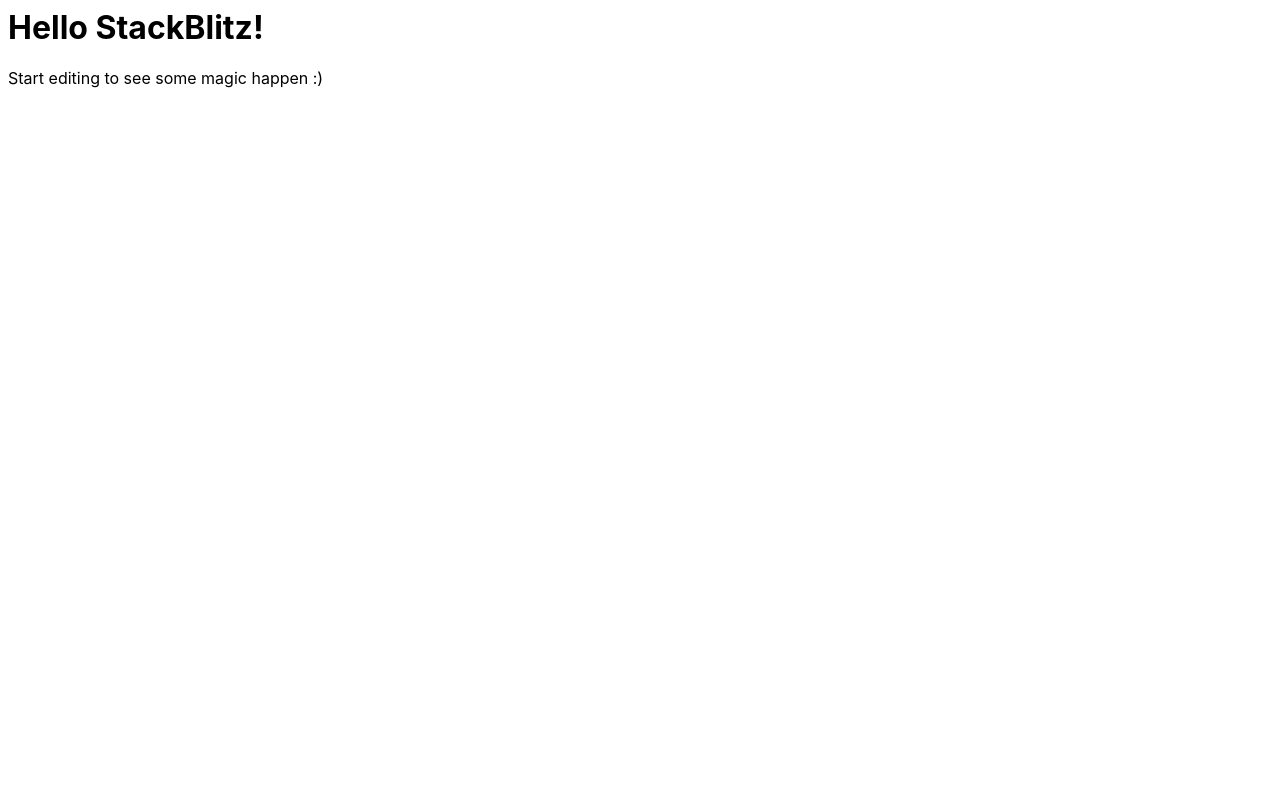
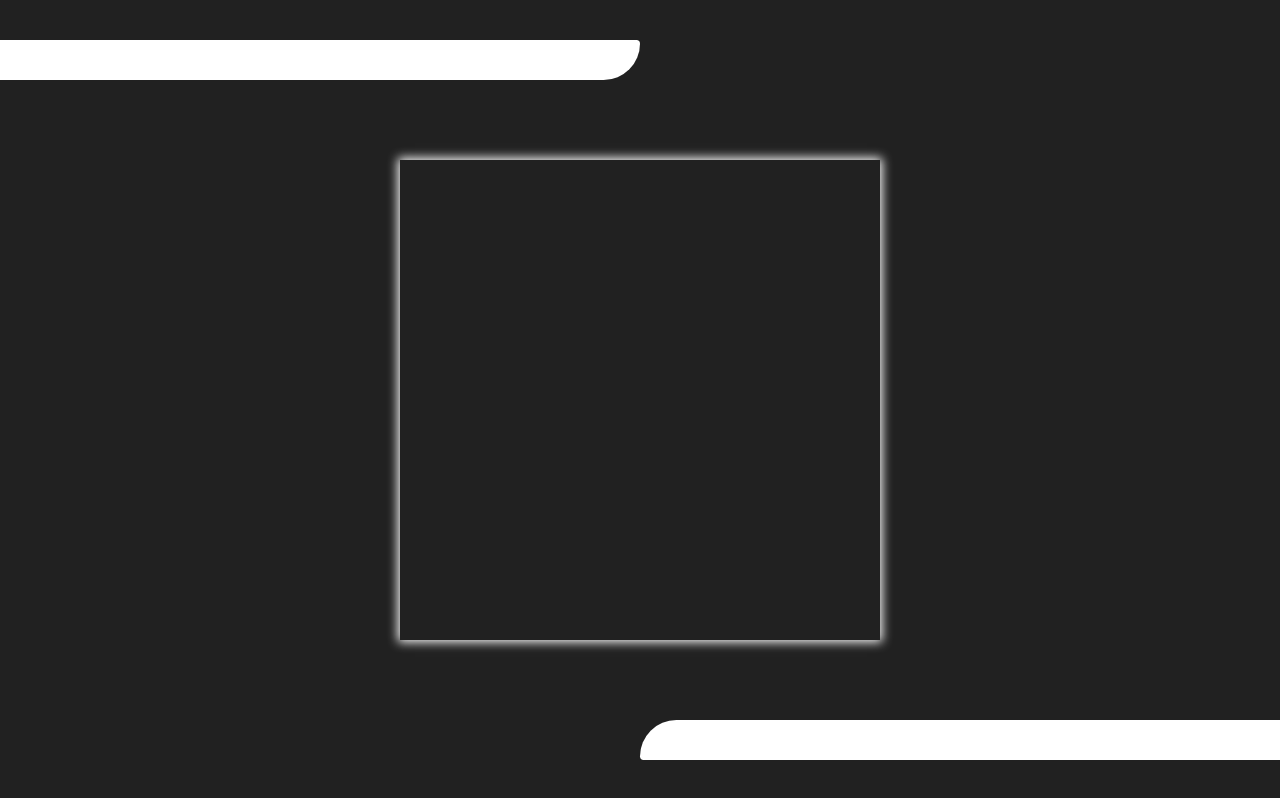
Before and after one commit to NeetishBamotraa/thebox, a React (Create React App) app: page / in a window 1280 px wide. Built offline with nearby package versions, Linux system fonts and the light colour scheme.

Commit message:
2 files modified

```diff
--- a/src/App.js
+++ b/src/App.js
@@ -1,11 +1,10 @@
-import React from "react";
-import "./style.css";
+import React from 'react';
+import './style.css';
 
 export default function App() {
-  return (
-    <div>
-      <h1>Hello StackBlitz!</h1>
-      <p>Start editing to see some magic happen :)</p>
-    </div>
-  );
+  return <div className="mainbg">
+    <div className='main-style-bar-up'></div>
+    <div className='main-style-bar-down'></div>
+    <div className='center-box'></div>
+  </div>;
 }
--- a/src/style.css
+++ b/src/style.css
@@ -1,5 +1,61 @@
-h1,
-p {
-  font-family: -apple-system, BlinkMacSystemFont, 'Segoe UI', Roboto, Oxygen,
-    Ubuntu, Cantarell, 'Open Sans', 'Helvetica Neue', sans-serif;
+* {
+  box-sizing: border-box;
+  margin: 0;
+  padding: 0;
+  overflow: hidden;
 }
+
+.mainbg {
+  background-color: #212121;
+  width: 100%;
+  height: 100vh;
+  position: absolute;
+  top: 0;
+  left: 0;
+}
+
+.main-style-bar-up {
+  position: absolute;
+  left: 0px;
+  background-color: white;
+  top: 40px;
+  width: 50vw;
+  border-top-right-radius: 10px;
+  border-bottom-right-radius: 100px;
+  height: 40px;
+  animation: mainbardown 0.5s cubic-bezier(0, 1.38, 1, 1);
+}
+
+@keyframes mainbardown {
+  0% {
+    left: -50vh;
+  }
+}
+
+.main-style-bar-down {
+  position: absolute;
+  right: 0px;
+  background-color: white;
+  bottom: 40px;
+  width: 50vw;
+  border-top-left-radius: 100px;
+  border-bottom-left-radius: 10px;
+  height: 40px;
+  animation: mainbardown 0.5s cubic-bezier(0, 1.38, 1, 1);
+}
+
+@keyframes mainbarup {
+  0% {
+    bottom: -30vh;
+  }
+}
+
+.center-box {
+  position: absolute;
+  top: 50%;
+  left: 50%;
+  transform: translate(-50%, -50%);
+  width: min(60vw, 60vh);
+  height: min(60vw, 60vh);
+  box-shadow: 0 0 10px 2px white;
+}
```
